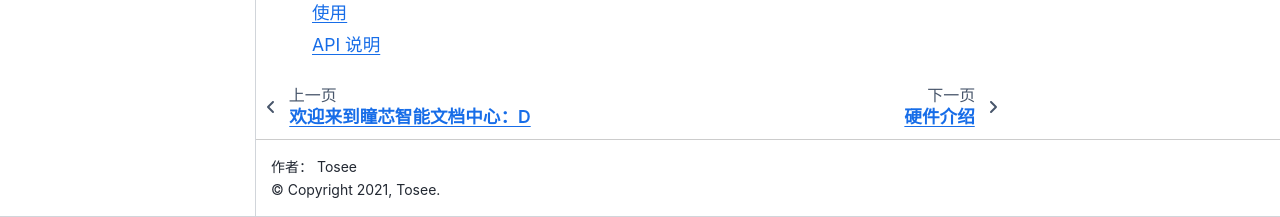
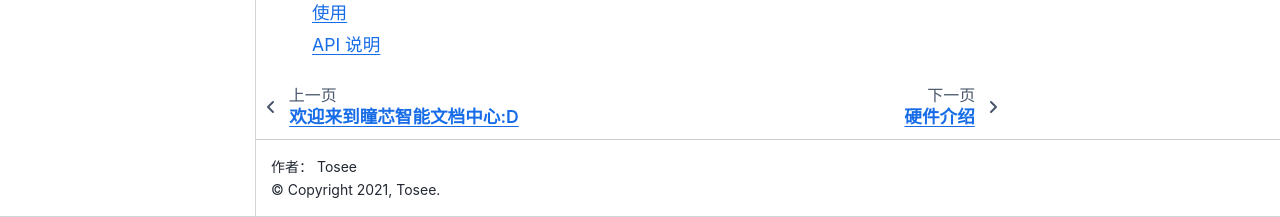
Before and after one commit to AITosee/Tosee-Docs, a Sphinx documentation site: the page built from docs/Sentry/introduction.rst, in a window 1280 px wide and 900 px high, scrolled down 1008 px. Shown: the part 683-900 px from the top of the window. Built offline with Sphinx 7.4.7 and the Sphinx Book theme 1.1.4, drawn with Linux system fonts in a browser that asks for light colours.

Commit message:
: D to :D

```diff
--- a/docs/index.rst
+++ b/docs/index.rst
@@ -3,7 +3,7 @@
    You can adapt this file completely to your liking, but it should at least
    contain the root `toctree` directive.
 
-欢迎来到瞳芯智能文档中心：D
+欢迎来到瞳芯智能文档中心:D
 ===============================
 
 .. toctree::
```
